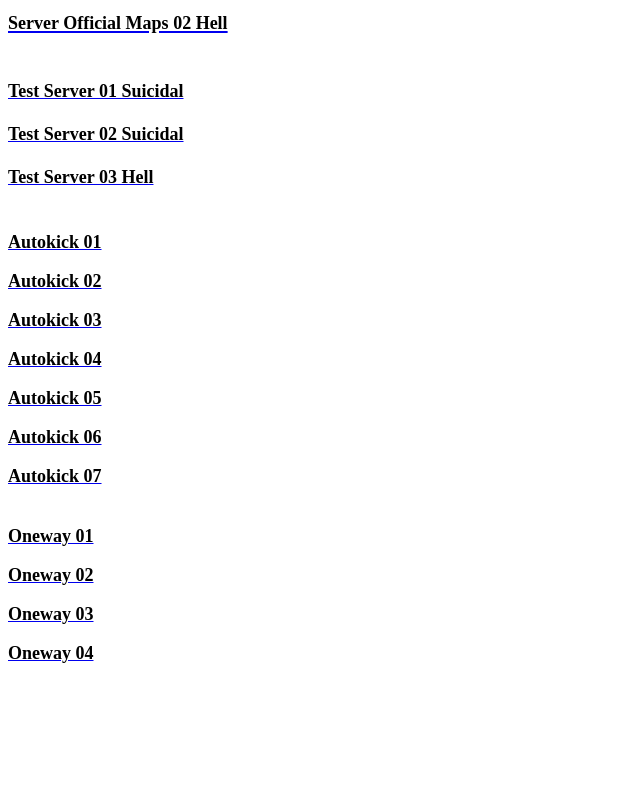
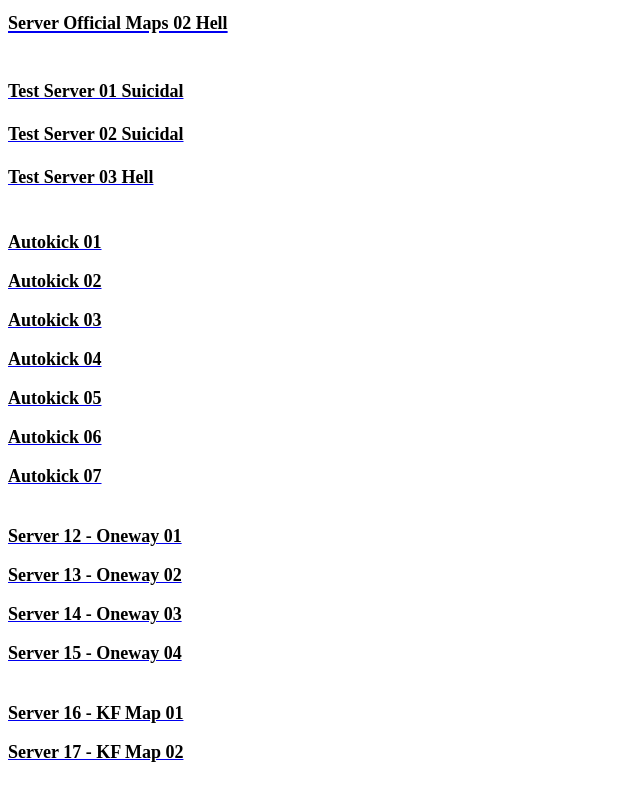
Before and after one commit to mkco5162/kf2poi, a plain HTML site: page index.html in a window 1280 px wide. Shown: the part 702-1502 px from the top of the page, without its empty margins (0-640 px from the left). Before the commit the page ends 1405 px from the top, so only its background shows below. Drawn offline with Linux system fonts and the light colour scheme.

Commit message:
Update index.html

```diff
--- a/index.html
+++ b/index.html
@@ -84,16 +84,24 @@
 		</h4>
 		<h4>
 			<div id="Oneway01">
-				<a href="http://kf2poi.ddns.net:5001/" target="_blank"><font size="4.0em" color="black">Oneway 01</font></a></br></br>
+				<a href="http://kf2poi.ddns.net:5001/" target="_blank"><font size="4.0em" color="black">Server 12 - Oneway 01</font></a></br></br>
 			</div>
 			<div id="Oneway01">
-				<a href="http://kf2poi.ddns.net:5002/" target="_blank"><font size="4.0em" color="black">Oneway 02</font></a></br></br>
+				<a href="http://kf2poi.ddns.net:5002/" target="_blank"><font size="4.0em" color="black">Server 13 - Oneway 02</font></a></br></br>
 			</div>
 			<div id="Oneway01">
-				<a href="http://kf2poi.ddns.net:5003/" target="_blank"><font size="4.0em" color="black">Oneway 03</font></a></br></br>
+				<a href="http://kf2poi.ddns.net:5003/" target="_blank"><font size="4.0em" color="black">Server 14 - Oneway 03</font></a></br></br>
 			</div>
 			<div id="Oneway01">
-				<a href="http://kf2poi.ddns.net:5004/" target="_blank"><font size="4.0em" color="black">Oneway 04</font></a></br></br>
+				<a href="http://kf2poi.ddns.net:5004/" target="_blank"><font size="4.0em" color="black">Server 15 - Oneway 04</font></a></br></br>
+			</div>
+		</h4>
+		<h4>
+			<div id="KF1 Map">
+				<a href="http://kf2poi.ddns.net:5005/" target="_blank"><font size="4.0em" color="black">Server 16 - KF Map 01</font></a></br></br>
+			</div>
+			<div id="KF1 Map">
+				<a href="http://kf2poi.ddns.net:5006/" target="_blank"><font size="4.0em" color="black">Server 17 - KF Map 02</font></a></br></br>
 			</div>
 		</h4>
 	</body>
```
